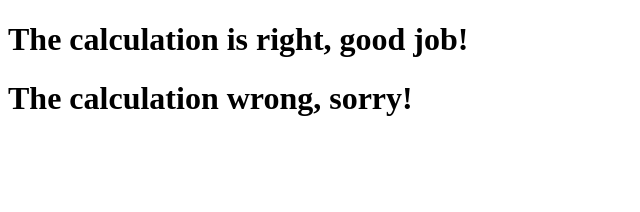
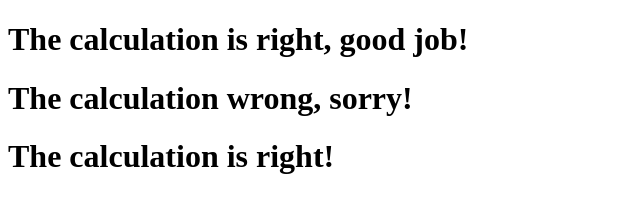
Before and after one commit to leorsousa05/programming-html, a website built with Vite: page examples/if-else.html in a window 1280 px wide. Shown: the whole page, without its empty margins (0-640 px from the left). Built offline with nearby package versions, Linux system fonts and the light colour scheme.

Commit message:
Better Examples and New README

```diff
--- a/examples/if-else.html
+++ b/examples/if-else.html
@@ -1,10 +1,12 @@
 <!DOCTYPE html>
 <html lang="en">
+
 <head>
 	<meta charset="UTF-8">
 	<meta name="viewport" content="width=device-width, initial-scale=1.0">
 	<title>IF/ELSE</title>
 </head>
+
 <body>
 	<if-element conditional="7+7=14">
 		<h1>The calculation is right, good job!</h1>
@@ -14,6 +16,14 @@
 		</else-element>
 	</if-element>
 
+	<if-element conditional="number === 2">
+		<h1>The calculation is right!</h1>
+	</if-element>
+
+	<script>
+		const number = 2;
+	</script>
 	<script type="module" src="../lib/main.ts"></script>
 </body>
+
 </html>
```
Also changed, not shown: README.md (added). Lines whose indentation alone changed are shown as unchanged.
